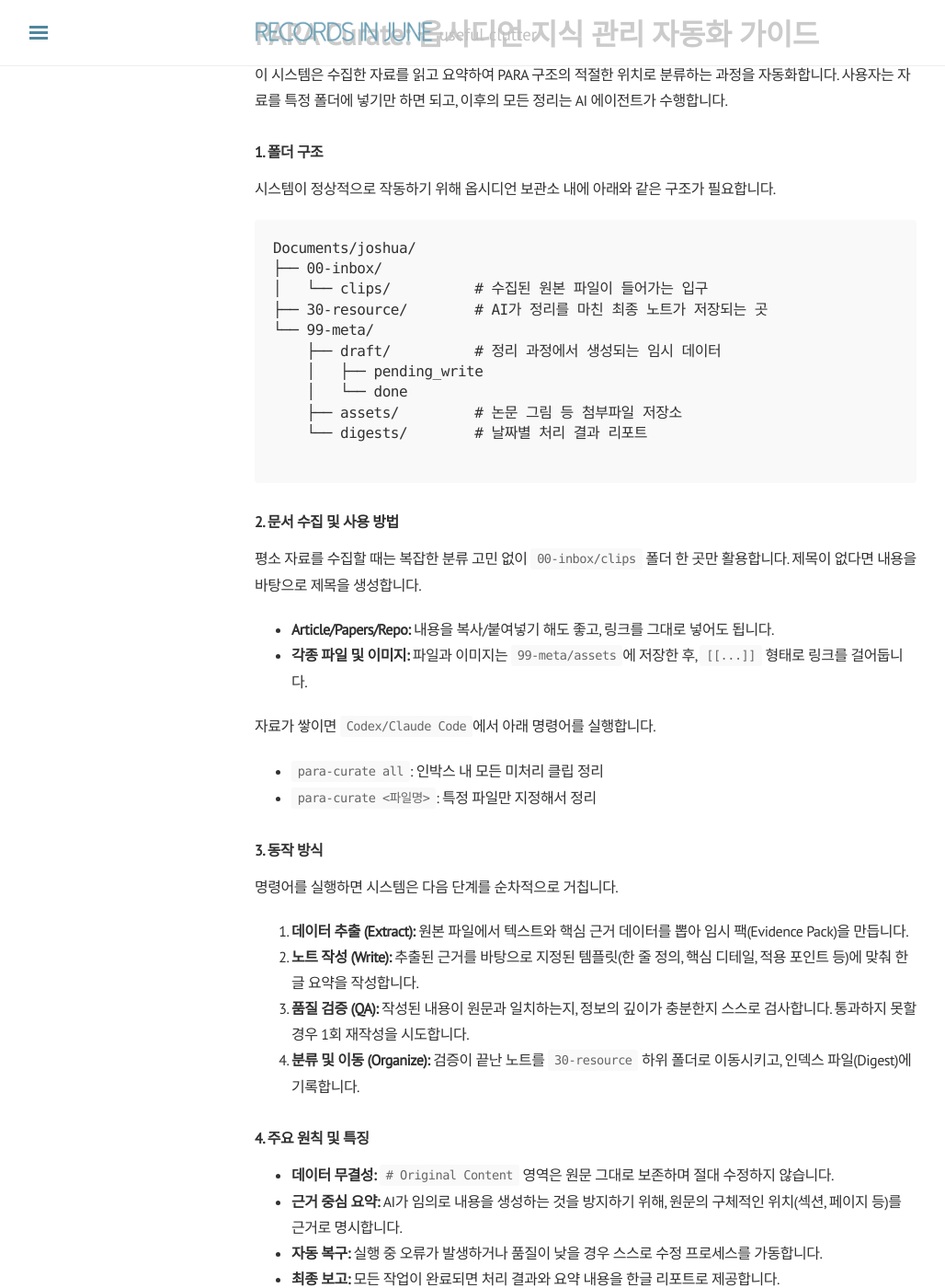
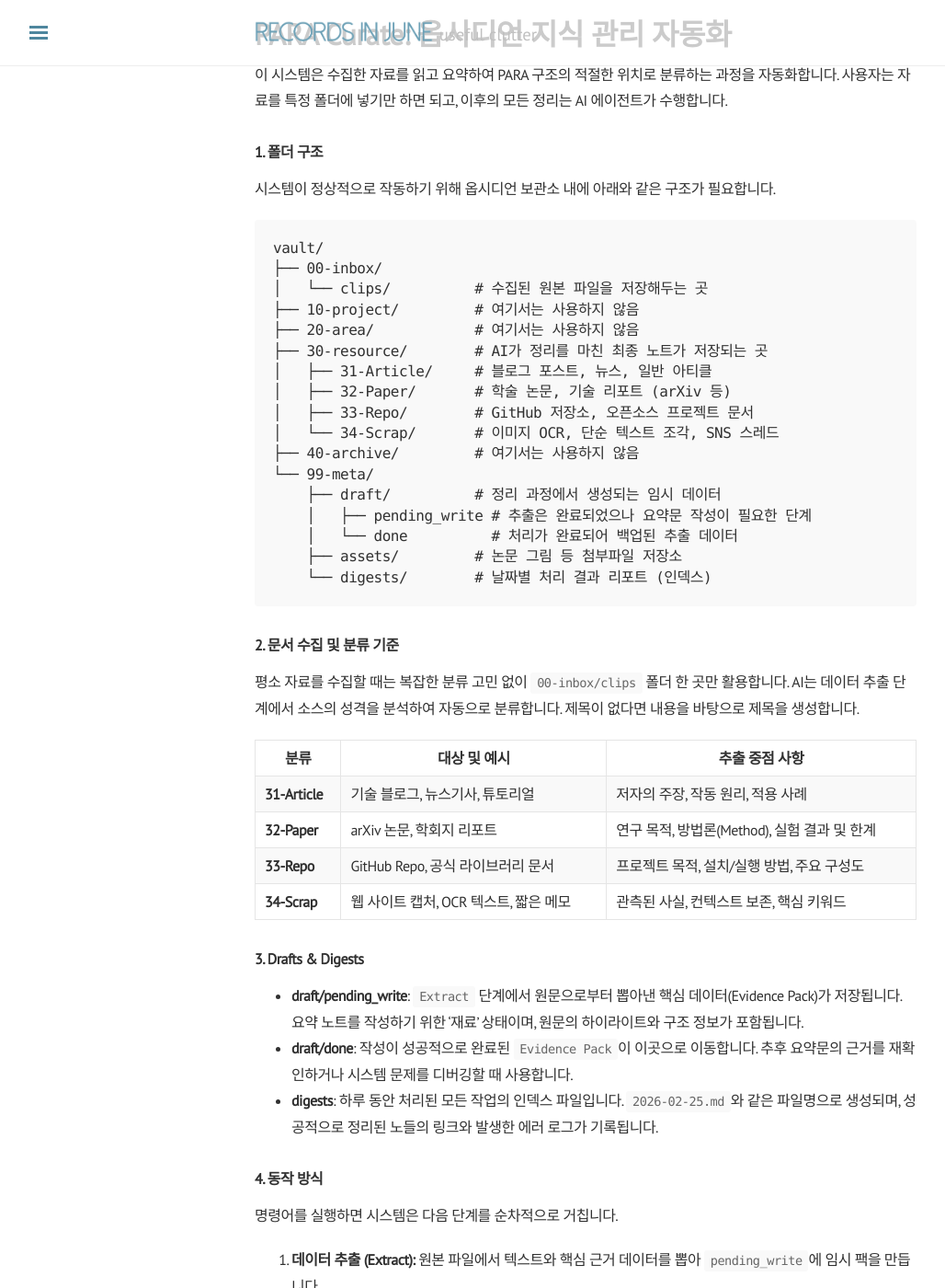
Before and after one commit to j0shuajun/j0shuajun.github.io, a Jekyll site: the page built from _posts/2026-02-25-para-skills.md, in a window 1280 px wide and 1400 px high, scrolled down 294 px. Shown: the whole window at 92% size, without its empty margins (3-1031 px from the left). Built offline with Jekyll 4.4.1, drawn with Linux system fonts in a browser that asks for light colours; nearby versions of some CDN libraries; comment, search, counter and statistics services are not loaded; some of the changed text lies outside the part shown.

Commit message:
revise post

````diff
--- a/_posts/2026-02-25-para-skills.md
+++ b/_posts/2026-02-25-para-skills.md
@@ -18,48 +18,58 @@
 시스템이 정상적으로 작동하기 위해 옵시디언 보관소 내에 아래와 같은 구조가 필요합니다.
 
 ```text
-Documents/joshua/
+vault/
 ├── 00-inbox/
-│   └── clips/          # 수집된 원본 파일이 들어가는 입구
+│   └── clips/          # 수집된 원본 파일을 저장해두는 곳
+├── 10-project/         # 여기서는 사용하지 않음
+├── 20-area/            # 여기서는 사용하지 않음
 ├── 30-resource/        # AI가 정리를 마친 최종 노트가 저장되는 곳
+│   ├── 31-Article/     # 블로그 포스트, 뉴스, 일반 아티클
+│   ├── 32-Paper/       # 학술 논문, 기술 리포트 (arXiv 등)
+│   ├── 33-Repo/        # GitHub 저장소, 오픈소스 프로젝트 문서
+│   └── 34-Scrap/       # 이미지 OCR, 단순 텍스트 조각, SNS 스레드
+├── 40-archive/         # 여기서는 사용하지 않음
 └── 99-meta/
     ├── draft/          # 정리 과정에서 생성되는 임시 데이터
-    │   ├── pending_write
-    │   └── done
+    │   ├── pending_write # 추출은 완료되었으나 요약문 작성이 필요한 단계
+    │   └── done          # 처리가 완료되어 백업된 추출 데이터
     ├── assets/         # 논문 그림 등 첨부파일 저장소
-    └── digests/        # 날짜별 처리 결과 리포트
-
+    └── digests/        # 날짜별 처리 결과 리포트 (인덱스)
 ```
 
-### 2. 문서 수집 및 사용 방법
+### 2. 문서 수집 및 분류 기준
 
-평소 자료를 수집할 때는 복잡한 분류 고민 없이 `00-inbox/clips` 폴더 한 곳만 활용합니다. 제목이 없다면 내용을 바탕으로 제목을 생성합니다.
+평소 자료를 수집할 때는 복잡한 분류 고민 없이 `00-inbox/clips` 폴더 한 곳만 활용합니다. AI는 데이터 추출 단계에서 소스의 성격을 분석하여 자동으로 분류합니다. 제목이 없다면 내용을 바탕으로 제목을 생성합니다.
 
-* **Article/Papers/Repo:** 내용을 복사/붙여넣기 해도 좋고, 링크를 그대로 넣어도 됩니다.
-* **각종 파일 및 이미지:** 파일과 이미지는 `99-meta/assets`에 저장한 후, `[[...]]` 형태로 링크를 걸어둡니다.
+| 분류 | 대상 및 예시 | 추출 중점 사항 |
+| --- | --- | --- |
+| **31-Article** | 기술 블로그, 뉴스기사, 튜토리얼 | 저자의 주장, 작동 원리, 적용 사례 |
+| **32-Paper** | arXiv 논문, 학회지 리포트 | 연구 목적, 방법론(Method), 실험 결과 및 한계 |
+| **33-Repo** | GitHub Repo, 공식 라이브러리 문서 | 프로젝트 목적, 설치/실행 방법, 주요 구성도 |
+| **34-Scrap** | 웹 사이트 캡처, OCR 텍스트, 짧은 메모 | 관측된 사실, 컨텍스트 보존, 핵심 키워드 |
 
-자료가 쌓이면 `Codex/Claude Code`에서 아래 명령어를 실행합니다.
+### 3. Drafts & Digests
 
-* `para-curate all`: 인박스 내 모든 미처리 클립 정리
-* `para-curate <파일명>`: 특정 파일만 지정해서 정리
+* **draft/pending_write**: `Extract` 단계에서 원문으로부터 뽑아낸 핵심 데이터(Evidence Pack)가 저장됩니다. 요약 노트를 작성하기 위한 '재료' 상태이며, 원문의 하이라이트와 구조 정보가 포함됩니다.
+* **draft/done**: 작성이 성공적으로 완료된 `Evidence Pack`이 이곳으로 이동합니다. 추후 요약문의 근거를 재확인하거나 시스템 문제를 디버깅할 때 사용합니다.
+* **digests**: 하루 동안 처리된 모든 작업의 인덱스 파일입니다. `2026-02-25.md`와 같은 파일명으로 생성되며, 성공적으로 정리된 노들의 링크와 발생한 에러 로그가 기록됩니다.
 
-### 3. 동작 방식
+### 4. 동작 방식
 
 명령어를 실행하면 시스템은 다음 단계를 순차적으로 거칩니다.
 
-1. **데이터 추출 (Extract):** 원본 파일에서 텍스트와 핵심 근거 데이터를 뽑아 임시 팩(Evidence Pack)을 만듭니다.
-2. **노트 작성 (Write):** 추출된 근거를 바탕으로 지정된 템플릿(한 줄 정의, 핵심 디테일, 적용 포인트 등)에 맞춰 한글 요약을 작성합니다.
-3. **품질 검증 (QA):** 작성된 내용이 원문과 일치하는지, 정보의 깊이가 충분한지 스스로 검사합니다. 통과하지 못할 경우 1회 재작성을 시도합니다.
-4. **분류 및 이동 (Organize):** 검증이 끝난 노트를 `30-resource` 하위 폴더로 이동시키고, 인덱스 파일(Digest)에 기록합니다.
+1. **데이터 추출 (Extract):** 원본 파일에서 텍스트와 핵심 근거 데이터를 뽑아 `pending_write`에 임시 팩을 만듭니다.
+2. **노트 작성 (Write):** 추출된 데이터를 바탕으로 한글 요약을 작성합니다.
+3. **품질 검증 (QA):** 작성된 내용이 원문과 일치하는지, 정보의 깊이가 충분한지 검사합니다. 통과하지 못할 경우 1회 재작성을 시도합니다.
+4. **분류 및 이동 (Organize):** 검증이 끝난 노트를 `30-resource` 하위 폴더로 이동시키고 `Digest`를 업데이트합니다.
 
-### 4. 주요 원칙 및 특징
+### 5. 주요 원칙 및 특징
 
 * **데이터 무결성:** `# Original Content` 영역은 원문 그대로 보존하며 절대 수정하지 않습니다.
 * **근거 중심 요약:** AI가 임의로 내용을 생성하는 것을 방지하기 위해, 원문의 구체적인 위치(섹션, 페이지 등)를 근거로 명시합니다.
 * **자동 복구:** 실행 중 오류가 발생하거나 품질이 낮을 경우 스스로 수정 프로세스를 가동합니다.
-* **최종 보고:** 모든 작업이 완료되면 처리 결과와 요약 내용을 한글 리포트로 제공합니다.
 
-사용자는 `00-inbox/clips`에 파일을 넣고 명령어만 실행하면, 최종적으로 잘 정돈된 지식 베이스를 `30-resource`에서 확인할 수 있습니다.
+---
 
 ## `SKILL.md`
 
````
Also changed, not shown: other parts of _posts/2026-02-25-para-skills.md (+1 -1 lines), 1 other file.
